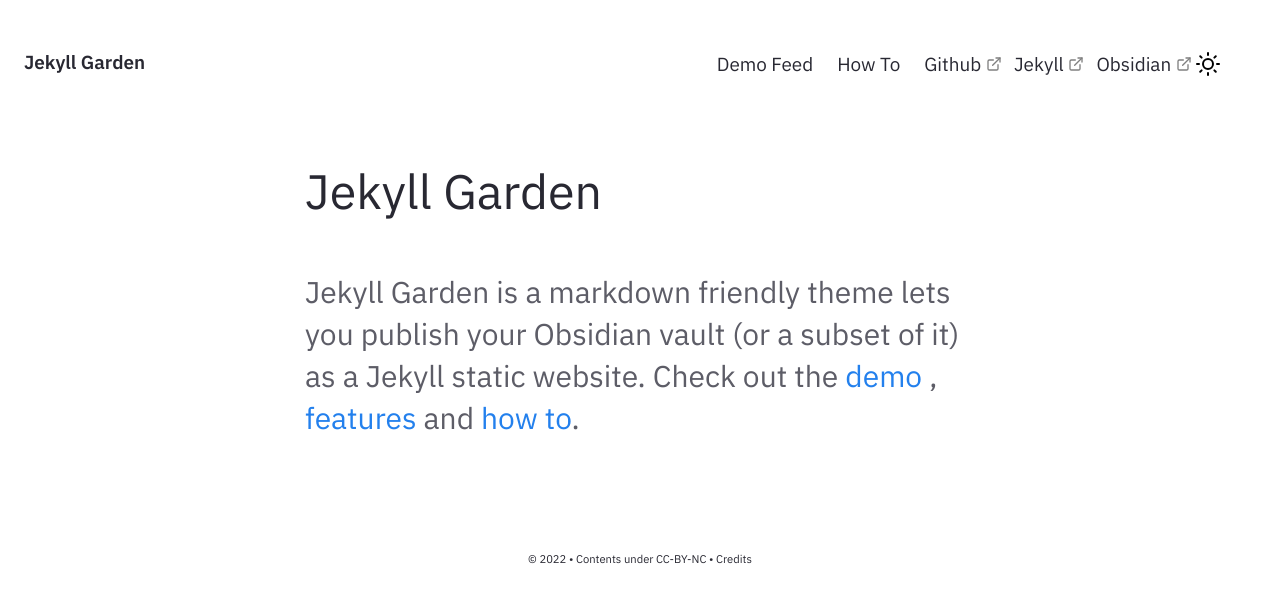
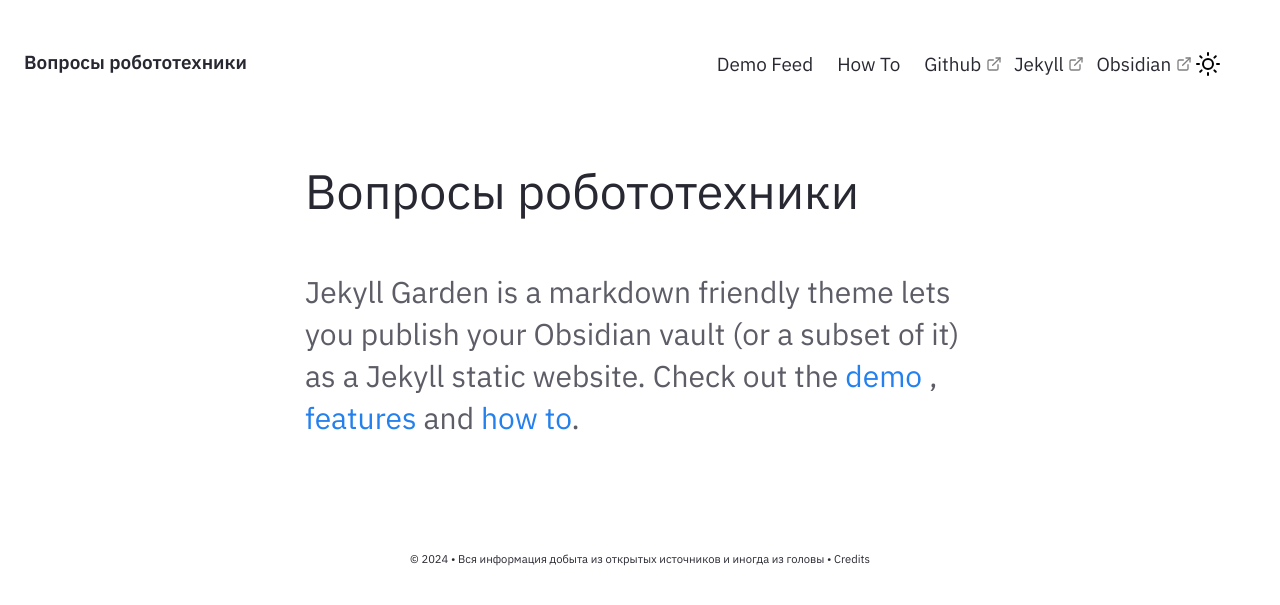
Before and after one commit to Networksx333/LiM_better, a Jekyll site: the page built from pages/index.md, in a window 1280 px wide. Shown: the top 605 px of the page. Built offline with Jekyll 4.4.1, drawn with Linux system fonts in a browser that asks for light colours.

Commit message:
Update _config.yml

```diff
--- a/_config.yml
+++ b/_config.yml
@@ -19,7 +19,7 @@
 # in the templates via {{ site.myvariable }}.
 
 # URL is the base hostname with protocol for your site, eg http://example.com
-url: "" # the base hostname & protocol for your site, e.g. http://example.com
+url: "https://networksx333.github.io/LiM_better/" # the base hostname & protocol for your site, e.g. http://example.com
 
 # If you want to install this jekyll in a subpath (eg /digitalgarden) set it here.
 # Else keep it Empty (DON'T PUT /; Keep it empty)
@@ -27,11 +27,11 @@ baseurl: ""
 
 # Website Header, Description, Footer year and text.
 # If you are deleting this, make sure you remove it from HTML files too
-heading: Jekyll Garden # Change this
-content: Obsidian ready Jekyll Theme
+heading: Вопросы робототехники # Change this
+content: Для 3331506/10401 группы. Я (Networksx333) буду собирать здесь всякую инфу в процессе подготовки, ибо это удобно. Вообще прекрасно, если это кому-то тоже будет полезно
 copyright:
-  year: © 2022
-  msg: Contents under CC-BY-NC
+  year: © 2024
+  msg: Вся информация добыта из открытых источников и иногда из головы
 
 # Set title and content for private & broken link tooltop
 privatelinks:
```
